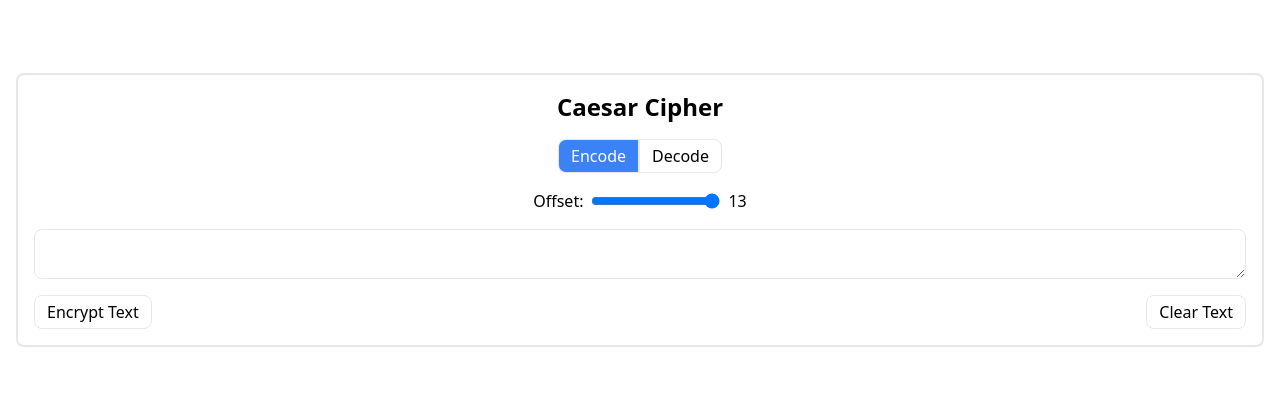
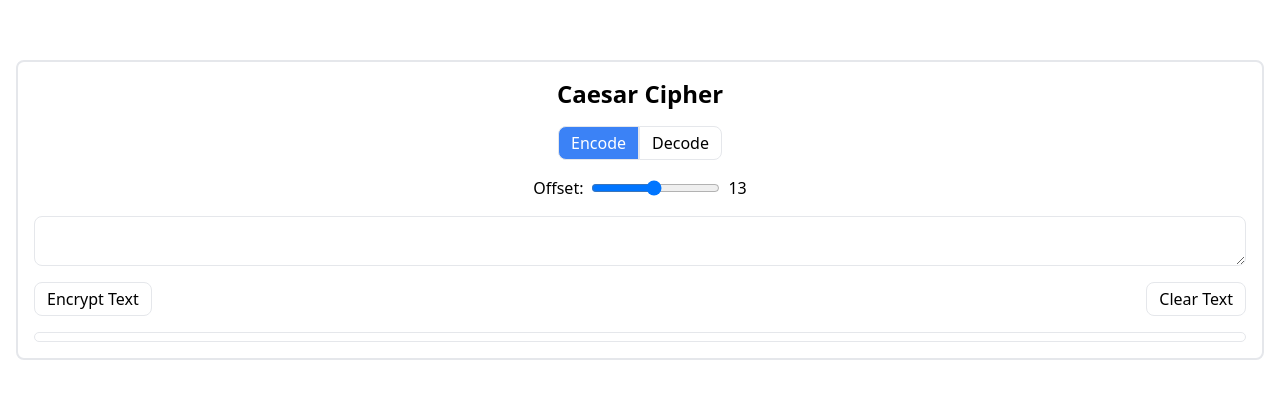
Before and after one commit to JohnC0de/Caesars_Cipher, a React (Vite) app: page / in a window 1280 px wide. Shown: the part 190-588 px from the top of the page. Built offline with nearby package versions, Linux system fonts and the light colour scheme.

Commit message:
update: uppercase done, now working on lowercase

```diff
--- a/src/App.tsx
+++ b/src/App.tsx
@@ -1,6 +1,7 @@
 import { useState } from 'react'
+import { cipher } from './cipher'
 
-enum cipherStateEnum {
+export enum cipherStateEnum {
   encoding = 'Encode',
   decoding = 'Decode'
 }
@@ -10,10 +11,13 @@ export function App() {
     cipherStateEnum.encoding
   )
   const [cipherOffset, setCipherOffset] = useState(13)
+  const [cipherText, setCipherText] = useState('')
+
+  const result = cipher(cipherText, cipherOffset, cipherState)
 
   return (
-    <div className="min-h-screen flex items-center justify-center p-4">
-      <div className="border-2 flex flex-col items-center w-full p-4 gap-4 rounded-lg">
+    <div className="flex items-center justify-center min-h-screen p-4">
+      <div className="flex flex-col items-center w-full gap-4 p-4 border-2 rounded-lg">
         <h1 className="text-2xl font-semibold text-center">Caesar Cipher</h1>
         <div className="flex">
           <button
@@ -42,17 +46,25 @@ export function App() {
             className="mx-2"
             type="range"
             min="1"
-            max="13"
+            max="26"
             defaultValue={13}
             onChange={e => setCipherOffset(Number(e.target.value))}
           ></input>
           {cipherOffset}
         </p>
 
-        <textarea className="border w-full rounded-lg"></textarea>
+        <textarea
+          className="w-full border rounded-lg"
+          onChange={e => setCipherText(e.target.value)}
+        ></textarea>
         <div className="flex justify-between w-full">
-          <button className="border py-1 px-3 rounded-lg">Encrypt Text</button>
-          <button className="border py-1 px-3 rounded-lg">Clear Text</button>
+          <button className="px-3 py-1 border rounded-lg">Encrypt Text</button>
+          <button className="px-3 py-1 border rounded-lg">Clear Text</button>
+        </div>
+        <div className="w-full px-3 py-1 text-center border rounded-lg">
+          {result}
+          {cipher(result, cipherOffset, cipherStateEnum.decoding) ===
+            'ABCDEFGHIJKLMNOPQRSTUVWXYZ' && 'Encryption Complete! Working!'}
         </div>
       </div>
     </div>
--- /dev/null
+++ b/src/cipher.ts
@@ -0,0 +1,42 @@
+import { cipherStateEnum } from './App'
+
+const MINIMUM_UPPERCASE_CHARCODE = 65
+const MAXIMUM_UPPERCASE_CHARCODE = 90
+const MINIMUM_LOWERCASE_CHARCODE = 97
+const MAXIMUM_LOWERCASE_CHARCODE = 122
+
+export function cipher(
+  text: string,
+  offset = 13,
+  action = cipherStateEnum.encoding
+) {
+  return Array.from(text)
+    .map(char => {
+      const charCode = char.charCodeAt(0)
+      const charCodeShifted =
+        action === cipherStateEnum.decoding
+          ? charCode - offset
+          : charCode + offset
+      if (
+        charCode >= MINIMUM_UPPERCASE_CHARCODE &&
+        charCode <= MAXIMUM_UPPERCASE_CHARCODE
+      ) {
+        if (charCodeShifted > MAXIMUM_UPPERCASE_CHARCODE) {
+          return String.fromCharCode(
+            charCodeShifted -
+              MAXIMUM_UPPERCASE_CHARCODE +
+              MINIMUM_UPPERCASE_CHARCODE -
+              1
+          )
+        } else if (charCodeShifted < MINIMUM_UPPERCASE_CHARCODE) {
+          return String.fromCharCode(
+            charCodeShifted +
+              MAXIMUM_UPPERCASE_CHARCODE -
+              MINIMUM_UPPERCASE_CHARCODE -
+              1
+          )
+        } else return String.fromCharCode(charCodeShifted)
+      } else return char
+    })
+    .join('')
+}
--- /dev/null
+++ b/src/tempCodeRunnerFile.js
@@ -0,0 +1,16 @@
+function cipher(text, offset = 13, action = 'encode') {
+  return Array.from(text)
+    .map(char => {
+      const charCode = char.charCodeAt()
+      const charShifted =
+        action === 'decode' ? charCode - offset : charCode + offset
+      if (charCode > 64 && charCode < 91) {
+        if (charShifted > 90) {
+          return String.fromCharCode(charShifted - 90 + 64)
+        } else if (charShifted < 65) {
+          return String.fromCharCode(charShifted + 90 - 64)
+        } else return String.fromCharCode(charShifted)
+      } else return char
+    })
+    .join('')
+}
```
Also changed, not shown: test.js (added, +16 -0 lines).
